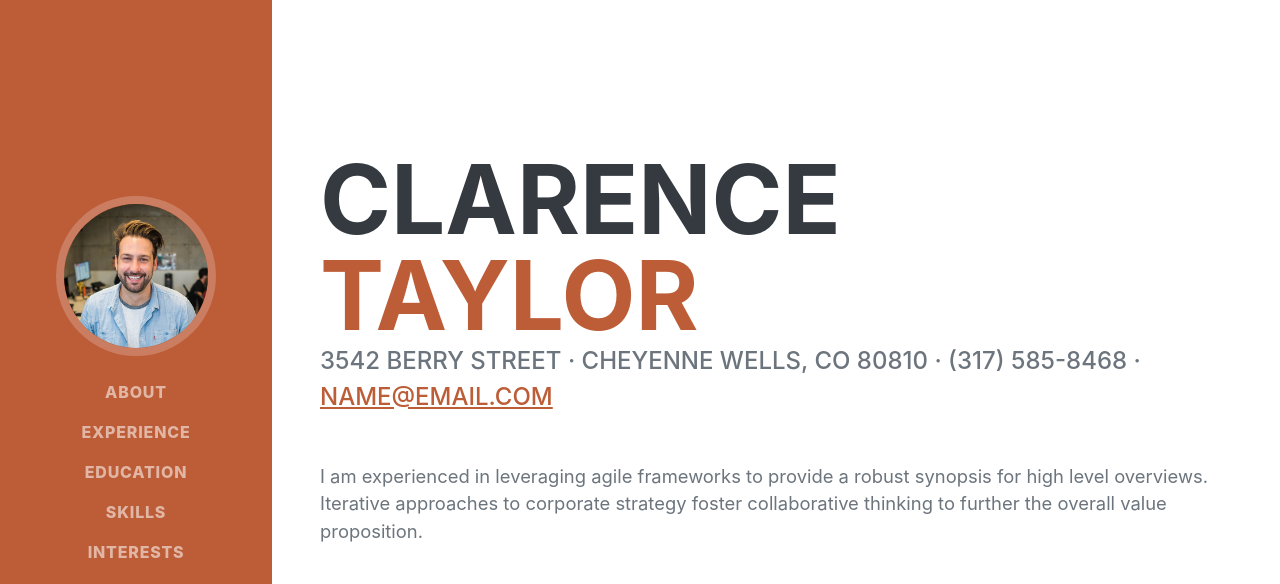
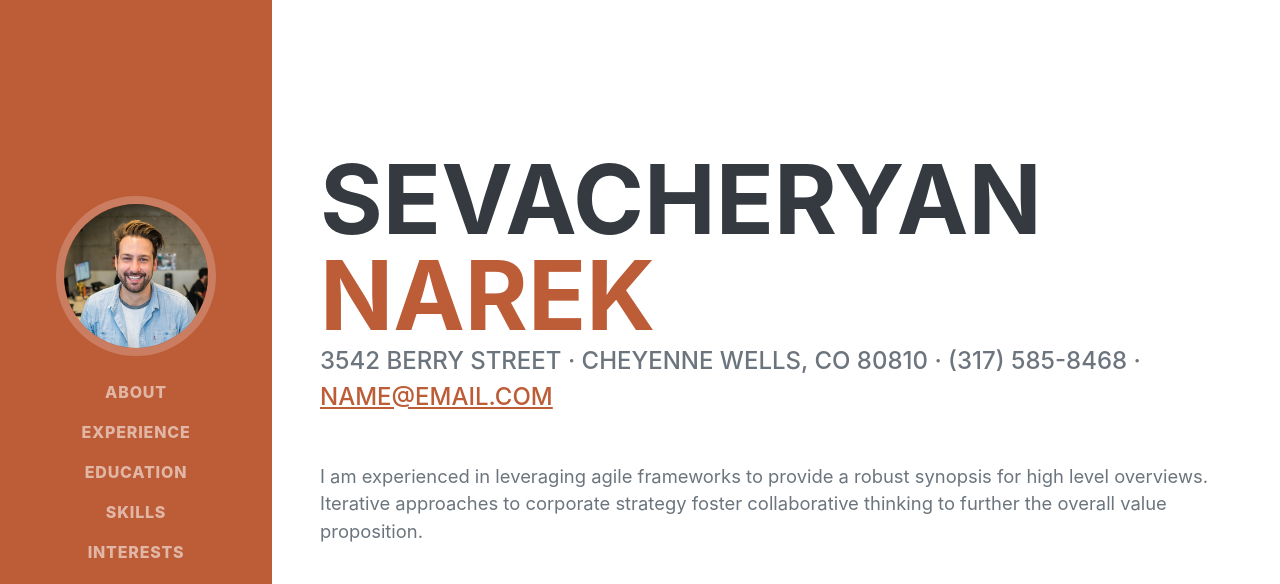
Before and after one commit to ns1310/website_project, a plain HTML site: page index.html in a window 1280 px wide. Shown: the top 584 px of the page. Drawn offline with nearby package versions, Linux system fonts and the light colour scheme; a web font is replaced by a local one.

Commit message:
Update index.html

```diff
--- a/index.html
+++ b/index.html
@@ -40,8 +40,8 @@
             <section class="resume-section" id="about">
                 <div class="resume-section-content">
                     <h1 class="mb-0">
-                        Clarence
-                        <span class="text-primary">Taylor</span>
+                        SEVACHERYAN
+                        <span class="text-primary">NAREK</span>
                     </h1>
                     <div class="subheading mb-5">
                         3542 Berry Street · Cheyenne Wells, CO 80810 · (317) 585-8468 ·
```
